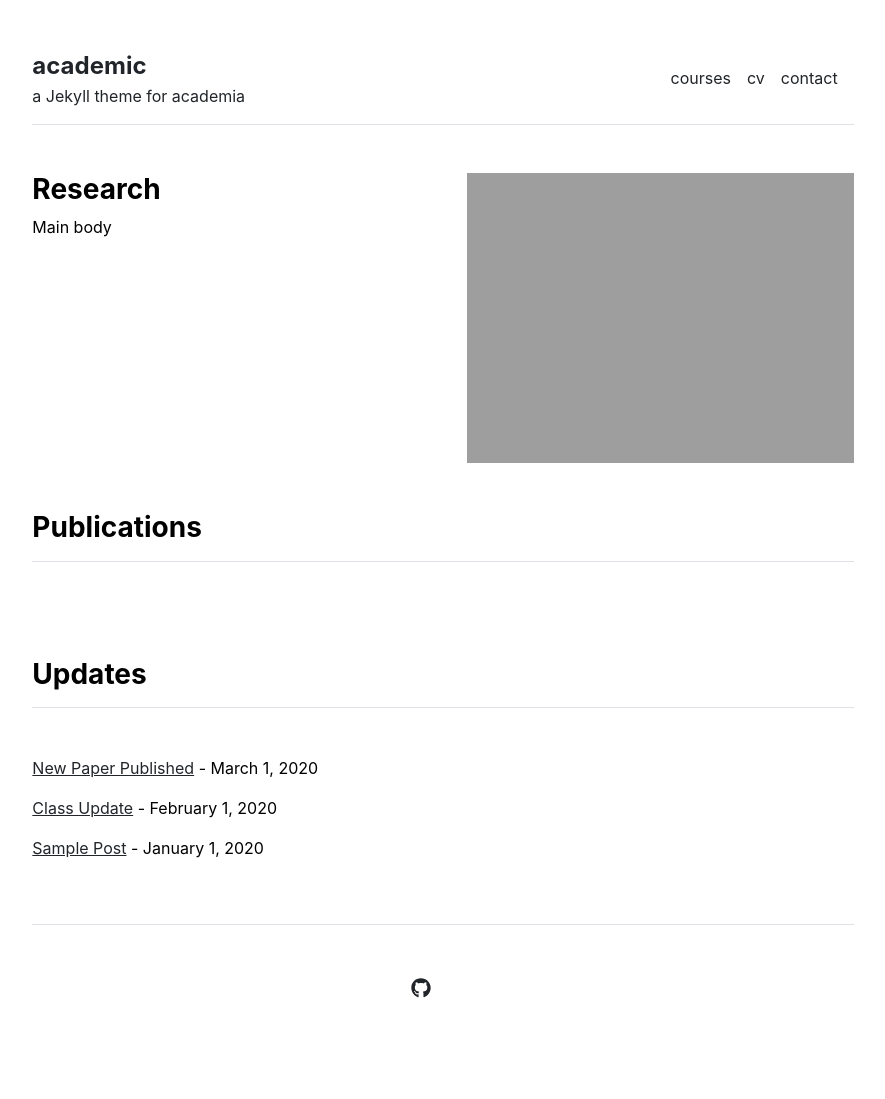
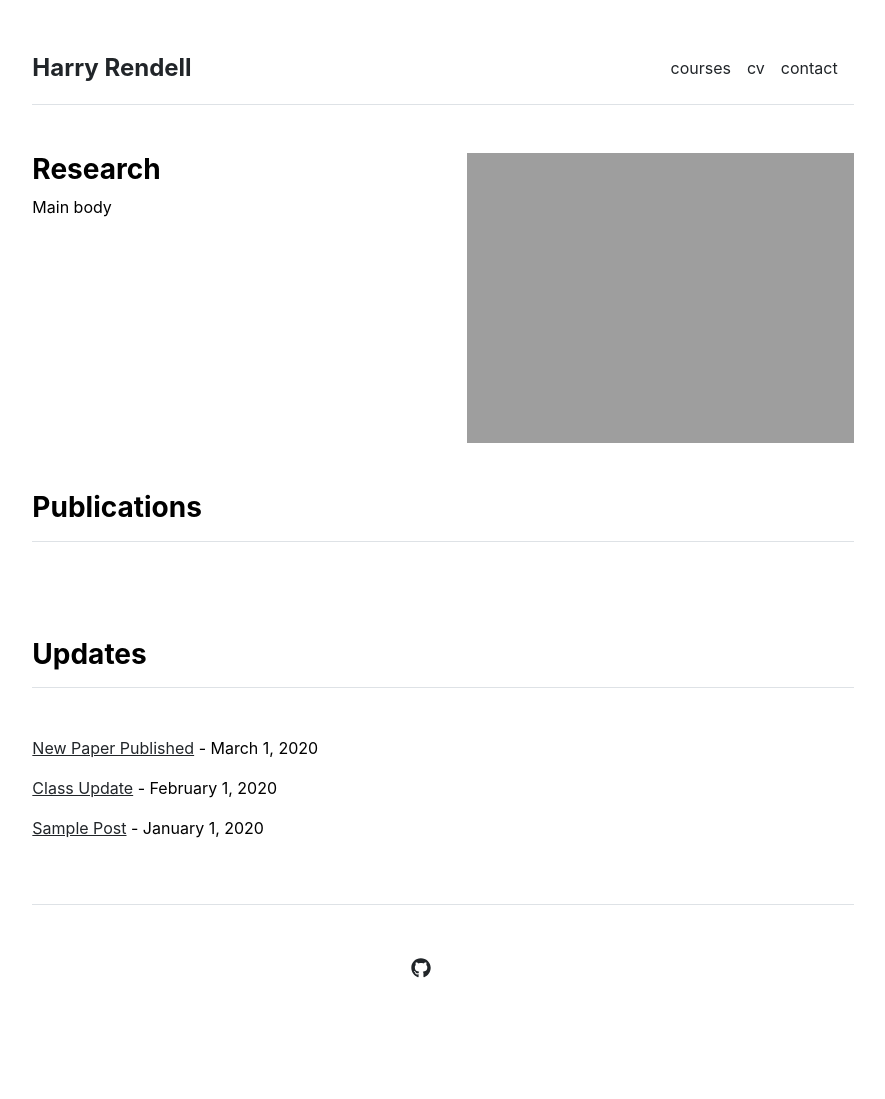
Before and after one commit to harry-rendell/harry-rendell.github.io, a Jekyll site: the page built from index.md, in a window 1280 px wide. Shown: the whole page, without its empty margins (197-1082 px from the left). Built offline with Jekyll 4.4.1, drawn with Linux system fonts in a browser that asks for light colours.

Commit message:
configure url

```diff
--- a/_config.yml
+++ b/_config.yml
@@ -1,4 +1,4 @@
-url: "" # the base hostname & protocol for your site, e.g. http://example.com
+url: "https://harry-rendell.github.io/" # the base hostname & protocol for your site, e.g. http://example.com
 baseurl: "" # the subpath of your site, e.g. /blog
-title: "academic" # the name of your site, e.g. ACME Corp.
-description: "a Jekyll theme for academia"
+title: "Harry Rendell" # the name of your site, e.g. ACME Corp.
+#description: "a Jekyll theme for academia"
```
